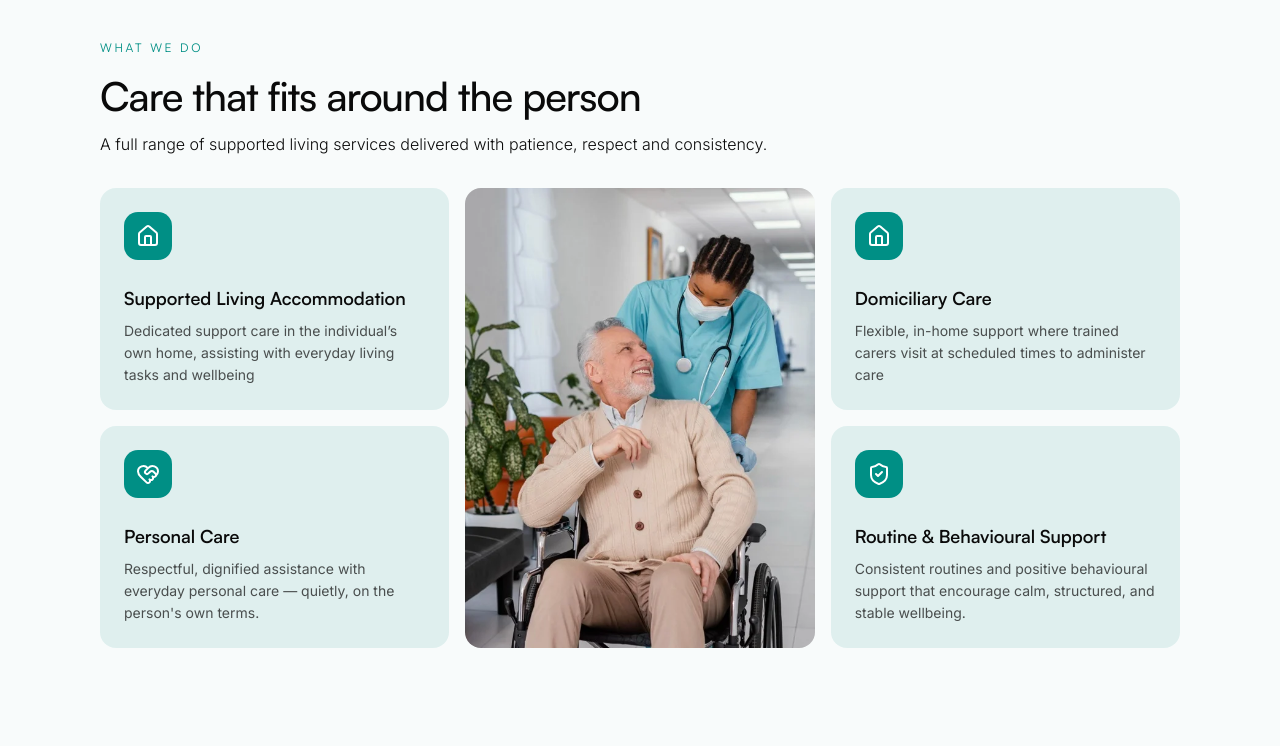
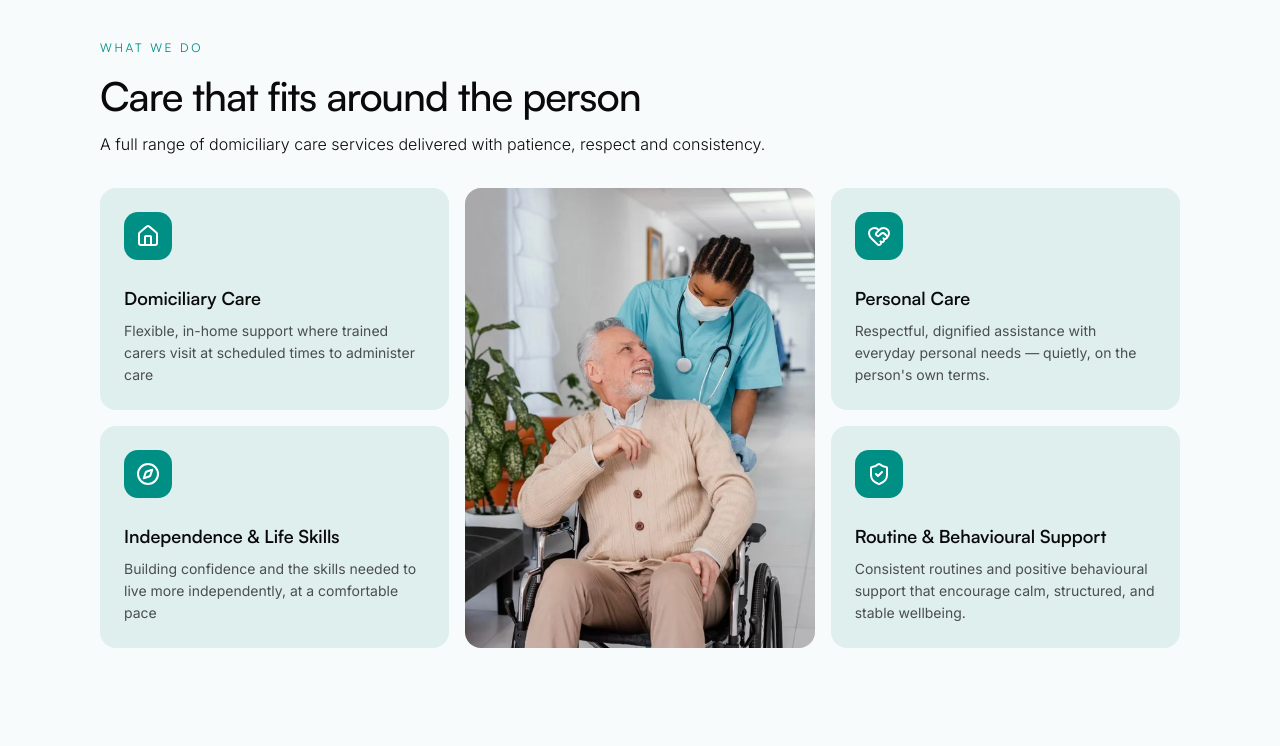
Before and after one commit to Bethel-Springs-Projects/bethel-springs-website, a Next.js app: page / in a window 1280 px wide. Shown: the part 840-1586 px from the top of the page. Built offline with nearby package versions, Linux system fonts and the light colour scheme.

Commit message:
refactor: shift app content focus from supported living to domiciliary care

```diff
--- a/app/(home)/apply/page.tsx
+++ b/app/(home)/apply/page.tsx
@@ -10,7 +10,7 @@ export const metadata = {
   keywords: [
     "apply for care services",
     "care application UK",
-    "supported living application",
+    "Domiciliary care service application",
     "home care registration",
   ],
   openGraph: {
--- a/app/(home)/contact/page.tsx
+++ b/app/(home)/contact/page.tsx
@@ -7,7 +7,7 @@ export const metadata = {
   keywords: [
     "contact care services",
     "home care enquiries",
-    "supported living contact",
+    "contact domiciliary care services",
     "care support UK",
   ],
   openGraph: {
--- a/app/layout.tsx
+++ b/app/layout.tsx
@@ -20,12 +20,12 @@ const inter = Inter({
 export const metadata: Metadata = {
   metadataBase: new URL("https://www.bethelspringsgroup.com/"),
   title: {
-    default: "Bethel Springs | Supported Living & Care Services",
+    default: "Bethel Springs | Domiciliary care Services",
     template: "%s | Bethel Springs",
   },
 
   description:
-    "Professional supported living and care services for adults with autism, learning disabilities, and additional support needs. Providing compassionate, person-centred care across the UK.",
+    "Professional domiciliary care services for adults with autism, learning disabilities, and additional support needs. Providing compassionate, person-centred care across the UK.",
 
   // Link the manifest file
   manifest: "/site.webmanifest",
@@ -45,7 +45,7 @@ export const metadata: Metadata = {
   },
 
   keywords: [
-    "supported living UK",
+    "domiciliary care UK",
     "domiciliary care London",
     "care services UK",
     "autism support care",
@@ -56,7 +56,9 @@ export const metadata: Metadata = {
     "independent living support",
   ],
 
-  authors: [{ name: "Bethel Springs", url: "https://www.bethelspringsgroup.com/" }],
+  authors: [
+    { name: "Bethel Springs", url: "https://www.bethelspringsgroup.com/" },
+  ],
   creator: "Bethel Springs",
   publisher: "Bethel Springs",
   formatDetection: {
@@ -66,9 +68,9 @@ export const metadata: Metadata = {
   },
 
   openGraph: {
-    title: "Bethel Springs | Supported Living & Care Services",
+    title: "Bethel Springs | Domiciliary care Services",
     description:
-      "Person-centred supported living and care services for adults with additional needs across the UK.",
+      "Person-centred Domiciliary care services for adults with additional needs across the UK.",
     type: "website",
     locale: "en_GB",
     url: "https://www.bethelspringsgroup.com",
@@ -78,16 +80,15 @@ export const metadata: Metadata = {
         url: "https://www.bethelspringsgroup.com/og-image.png",
         width: 1200,
         height: 630,
-        alt: "Supported Living Care Services",
+        alt: "Bethel Springs | Domiciliary care Services",
       },
     ],
   },
 
   twitter: {
     card: "summary_large_image",
-    title: "Bethel Springs | Supported Living & Care Services ",
-    description:
-      "Professional care and supported living services across the UK.",
+    title: "Bethel Springs | Domiciliary care Services ",
+    description: "Professional domiciliary care services across the UK.",
     images: ["/og-image.png"],
     creator: "@bethelsprings",
     site: "@bethelsprings",
--- a/components/apply/ApplyFaqs.tsx
+++ b/components/apply/ApplyFaqs.tsx
@@ -64,11 +64,7 @@ const ApplyFaqs = () => {
         </div>
 
         <div className="lg:col-span-7 mt-8 md:mt-10">
-          <Accordion
-            type="single"
-            collapsible
-            className="md:hidden max-w-[775px]"
-          >
+          <Accordion type="single" collapsible>
             {faqs.map((faq, idx) => (
               <React.Fragment key={idx}>
                 <AccordionItem value={faq.q} className="border-b-0!">
--- a/components/home/Faqs.tsx
+++ b/components/home/Faqs.tsx
@@ -15,9 +15,9 @@ export const faqs = [
       "We support adults with autism, learning disabilities, and additional support needs who require help with daily living and independence.",
   },
   {
-    question: "What is supported living?",
+    question: "What is domiciliary care?",
     answer:
-      "Supported living means individuals live in their own accommodation while receiving tailored support from trained staff to help with daily tasks, safety, and independence.",
+      "Domiciliary care is support provided to individuals in their own homes, with tailored care from trained staff to help with daily needs, safety, and independence.",
   },
   {
     question: "Do you provide accommodation?",
--- a/components/home/Hero.tsx
+++ b/components/home/Hero.tsx
@@ -1,23 +1,17 @@
-"use client";
-
 import Image from "next/image";
-import { Button } from "../ui/button";
 import { bsIllustration } from "@/assets/images";
-import { useRouter } from "next/navigation";
 import Link from "next/link";
 
 const Hero = () => {
-  const router = useRouter();
-
   return (
     <section className="padding-x padding-y md:h-[calc(100vh-80px)]">
       <div className="flex max-md:flex-col h-full justify-between">
         <div className="flex-1 flex flex-col justify-center h-full ">
           <p className="text-xs font-satoshi text-primary tracking-[0.22em] uppercase">
-            - UK Supported Living
+            - UK Domiciliary Care Services
           </p>
           <h1 className="mt-2 md:mt-4 text-3xl md:text-[48px] lg:text-[56px] leading-10 md:leading-tight lg:leading-tight font-semi-bold max-w-[580px]">
-            Supported Living <br className="max-md:hidden" /> For Adults
+            Domiciliary care <br className="max-md:hidden" /> For Adults
             <br className="max-xs:hidden md:hidden" /> With
             <br className="max-md:hidden" /> Special Needs
           </h1>
--- a/components/home/WhatWeDo.tsx
+++ b/components/home/WhatWeDo.tsx
@@ -1,7 +1,7 @@
 "use client";
 
 import { nursePatient3 } from "@/assets/images";
-import { HeartHandshake, Home, House, ShieldCheck } from "lucide-react";
+import { Compass, HeartHandshake, Home, House, ShieldCheck } from "lucide-react";
 import Image from "next/image";
 import { Swiper, SwiperSlide } from "swiper/react";
 import { Autoplay, Navigation, Pagination } from "swiper/modules";
@@ -10,23 +10,24 @@ import "swiper/css/pagination";
 
 const services = [
   {
-    title: "Supported Living Accommodation",
-    description:
-      "Dedicated support care in the individual’s own home, assisting with everyday living tasks and wellbeing",
-    icon: House,
-  },
-  {
-    title: "Personal Care",
-    description:
-      "Respectful, dignified assistance with everyday personal care — quietly, on the person's own terms.",
-    icon: HeartHandshake,
-  },
-  {
     title: "Domiciliary Care",
     description:
       "Flexible, in-home support where trained carers visit at scheduled times to administer care",
     icon: Home,
   },
+  {
+    title: "Independence & Life Skills",
+    description:
+      "Building confidence and the skills needed to live more independently, at a comfortable pace",
+    icon: Compass,
+  },
+  {
+    title: "Personal Care",
+    description:
+      "Respectful, dignified assistance with everyday personal needs — quietly, on the person's own terms.",
+    icon: HeartHandshake,
+  },
+
   {
     title: "Routine & Behavioural Support",
     description:
@@ -42,7 +43,7 @@ const WhatWeDo = () => {
         <p className="sub-title">What We Do</p>
         <h2 className="title">Care that fits around the person</h2>
         <p className="sec-intro">
-          A full range of supported living services delivered with patience,
+          A full range of domiciliary care services delivered with patience,
           respect and consistency.
         </p>
       </div>
--- a/components/home/WhyChooseUs.tsx
+++ b/components/home/WhyChooseUs.tsx
@@ -21,10 +21,6 @@ const WhyChooseUs = () => {
       <div>
         <p className="sub-title">05 - Why Choose Us</p>
         <h2 className="title">Care you can trust to be there.</h2>
-        {/* <p className="mt-4 md:mt-3 text-base md:leading-relaxed text-foreground/70">
-          A full range of supported living services delivered with patience,
-          respect and consistency.
-        </p> */}
       </div>
 
       <div className="mt-6 px-4 md:px-6 flex gap-2 bg-primary/3 rounded-[16px] justify-between">
--- a/components/layout/JsonLd.tsx
+++ b/components/layout/JsonLd.tsx
@@ -7,10 +7,10 @@ export default function JsonLd() {
     name: "Bethel Springs",
     image: "https://bethelspringsgroup.com/og-image.png",
     description:
-      "Professional supported living and care services for adults with autism and learning disabilities across the UK.",
+      "Professional domiciliary care services for adults with autism and learning disabilities across the UK.",
     address: {
       "@type": "PostalAddress",
-      streetAddress: "76 The Brent",
+      // streetAddress: "76 The Brent",
       addressLocality: "Dartford",
       addressRegion: "Dartford",
       postalCode: "DA1 1YW",
--- a/lib/contactSchema.ts
+++ b/lib/contactSchema.ts
@@ -4,7 +4,7 @@ import * as z from "zod";
 export const enquiryType = [
   "General_enquiry",
   "Care_at_home",
-  "Supported_living",
+  "domiciliary_care",
   "Urgent_help",
   "Something_else",
 ] as const;
```
